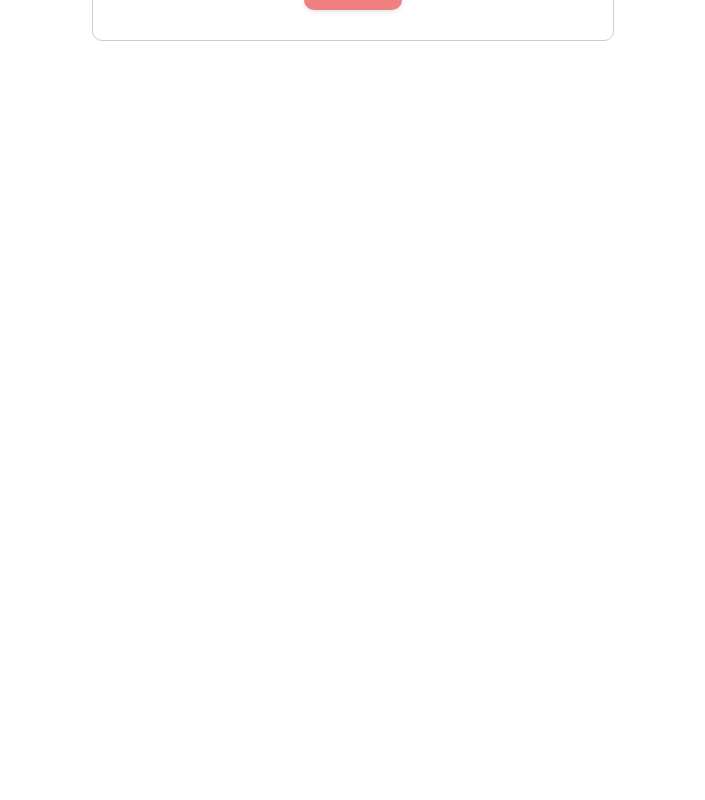
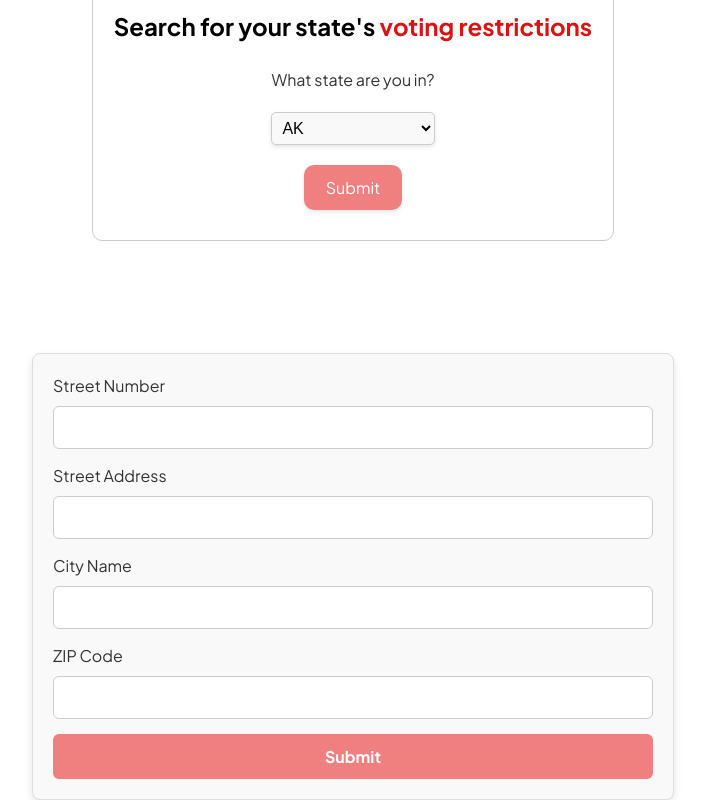
Before and after one commit to SaketR3/Voting-Restrictions-Guide, a React (Vite) app in the folder client/: page / in a window 1280 px wide. Shown: the part 1814-2614 px from the top of the page, without its empty margins (287-992 px from the left). Before the commit the page ends 1967 px from the top, so only its background shows below. Built offline with nearby package versions, Linux system fonts and the light colour scheme.

Commit message:
Add AddressSection, update HeroSection
- Added AddressSection component
- Changed HeroSection height

```diff
--- /dev/null
+++ b/client/src/AddressSection.css
@@ -0,0 +1,52 @@
+/* AddressSection.css */
+.address-form-container {
+    max-width: 600px;
+    margin: 0 auto;
+    padding: 20px;
+    background-color: #f9f9f9;
+    border: 1px solid #ddd;
+    border-radius: 8px;
+    box-shadow: 0 4px 8px rgba(0, 0, 0, 0.1);
+}
+
+.form-group {
+    margin-bottom: 15px;
+
+    label {
+        display: block;
+        margin-bottom: 8px;
+        color: #333;
+    }
+
+    input {
+        width: 100%;
+        padding: 10px;
+        font-size: 1rem;
+        border: 1px solid #ccc;
+        border-radius: 6px;
+        box-sizing: border-box;
+    }
+}
+
+.submit-button {
+    width: 100%;
+    padding: 12px;
+    font-size: 1rem;
+    font-weight: bold;
+    background-color: lightcoral;
+    color: white;
+    border: none;
+    border-radius: 6px;
+    cursor: pointer;
+    transition: all 0.3s ease;
+
+    &:hover {
+        background-color: rgba(238, 102, 102, 0.934);
+        box-shadow: 0 4px 8px rgba(0, 0, 0, 0.2);
+    }
+
+    &:active {
+        transform: translateY(3px);
+        box-shadow: 0 2px 6px rgba(0, 0, 0, 0.2);
+    }
+}
--- /dev/null
+++ b/client/src/AddressSection.jsx
@@ -0,0 +1,83 @@
+import React, { useState } from 'react';
+import './AddressSection.css';
+
+function AddressSection () {
+  const [formData, setFormData] = useState({
+    streetNumber: '',
+    streetAddress: '',
+    city: '',
+    zip: ''
+  });
+
+  const handleChange = (e) => {
+    const { name, value } = e.target;
+    setFormData({
+      ...formData,
+      [name]: value
+    });
+  };
+
+  const handleSubmit = (e) => {
+    e.preventDefault();
+    console.log('Submitted Data:', formData);
+  };
+
+  return (
+    <div className='address-form-container'>
+      <div></div>
+      <form onSubmit={handleSubmit}>
+        <div className='form-group'>
+          <label htmlFor='streetNumber'>Street Number</label>
+          <input
+            type='text'
+            id='streetNumber'
+            name='streetNumber'
+            value={formData.streetNumber}
+            onChange={handleChange}
+            required
+          />
+        </div>
+
+        <div className='form-group'>
+          <label htmlFor='streetAddress'>Street Address</label>
+          <input
+            type='text'
+            id='streetAddress'
+            name='streetAddress'
+            value={formData.streetAddress}
+            onChange={handleChange}
+            required
+          />
+        </div>
+
+        <div className='form-group'>
+          <label htmlFor='city'>City Name</label>
+          <input
+            type='text'
+            id='city'
+            name='city'
+            value={formData.city}
+            onChange={handleChange}
+            required
+          />
+        </div>
+
+        <div className='form-group'>
+          <label htmlFor='zip'>ZIP Code</label>
+          <input
+            type='text'
+            id='zip'
+            name='zip'
+            value={formData.zip}
+            onChange={handleChange}
+            required
+          />
+        </div>
+
+        <button type='submit' className='submit-button'>Submit</button>
+      </form>
+    </div>
+  );
+};
+
+export default AddressSection;
--- a/client/src/App.jsx
+++ b/client/src/App.jsx
@@ -3,6 +3,7 @@ import './App.css'
 import useSWRMutation from 'swr/mutation'
 import HeroSection from './HeroSection.jsx'
 import InfoSection from './InfoSection.jsx'
+import AddressSection from './AddressSection.jsx'
 
 async function fetcher(url) {
   const response = await fetch(url)
@@ -227,6 +228,9 @@ function App() {
             )}
           </div>
           <div style={{ marginBottom: "7rem" }}></div>
+          <div className='address-form'>
+            <AddressSection/>
+          </div>
     </div>
   )
 }
--- a/client/src/HeroSection.css
+++ b/client/src/HeroSection.css
@@ -7,7 +7,7 @@
 
 .hero-section {
     width: 100%;
-    height: 600px;
+    height: 800px;
     background-size: cover;
     background-position: center;
     position: relative;
```
